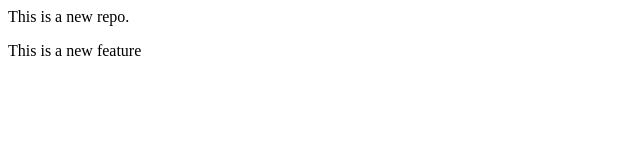
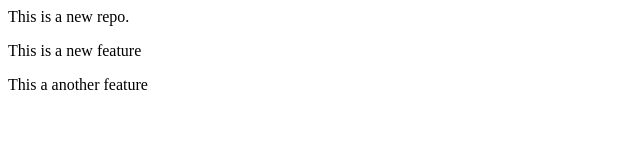
Before and after one commit to deepchaulya/LocalRepo, a plain HTML site: page index.html in a window 1280 px wide. Shown: the whole page, without its empty margins (0-640 px from the left). Drawn offline with Linux system fonts and the light colour scheme.

Commit message:
Another feature

```diff
--- a/index.html
+++ b/index.html
@@ -1,2 +1,3 @@
 <p>This is a new repo.</p>
 <p>This is a new feature</p>
+<p>This a another feature</p>
```
